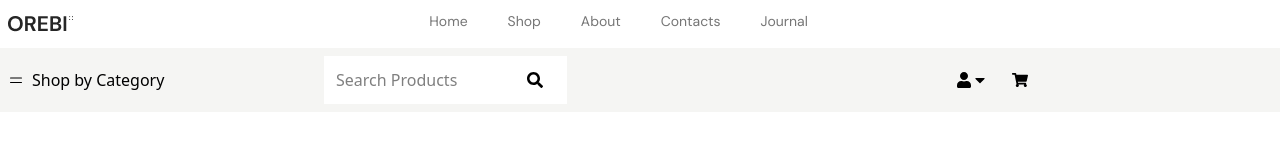
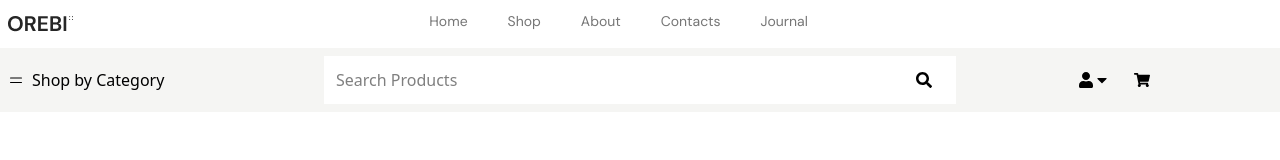
Before and after one commit to habibullahjs/FinalProject, a React (Vite) app: page / in a window 1280 px wide. Shown: the top 160 px of the page. Built offline with nearby package versions, Linux system fonts and the light colour scheme.

Commit message:
Updated files and code changes

```diff
--- a/src/components/Navbar.jsx
+++ b/src/components/Navbar.jsx
@@ -21,7 +21,7 @@ const Navbar = () => {
                             <h3>Shop by Category</h3>
                         </Flex>
                     </div>
-                    <div className="lg:w-2/4 mt-2 lg:mt-0   w-full flex justify-center lg:justify-start">
+                    <div className="lg:w-2/4 mt-2 lg:mt-0   w-full justify-center lg:justify-start">
                         <div className="relative">
                             <input type="text" placeholder='Search Products' className='w-full bg-white py-3 pl-3'
                              />
@@ -30,7 +30,7 @@ const Navbar = () => {
                         </div>
                         </div>
                     </div>
-                    <div className="lg:w-1/4 mt-2 lg:mt-0  w-full flex justify-center lg:justify-start">
+                    <div className="lg:w-1/4 mt-2 lg:mt-0  w-full flex justify-center ">
                     <Flex className=" mt-2 lg:mt-0  flex gap-6 justify-end">
                         <div className="flex">
                             <FaUser />
```
